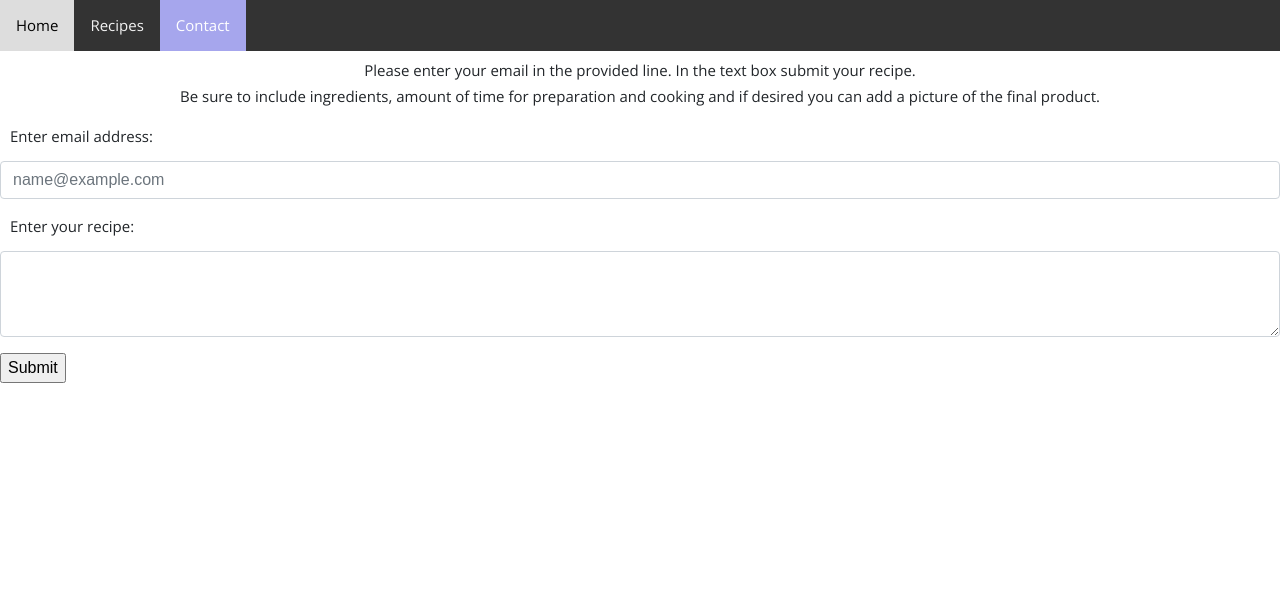
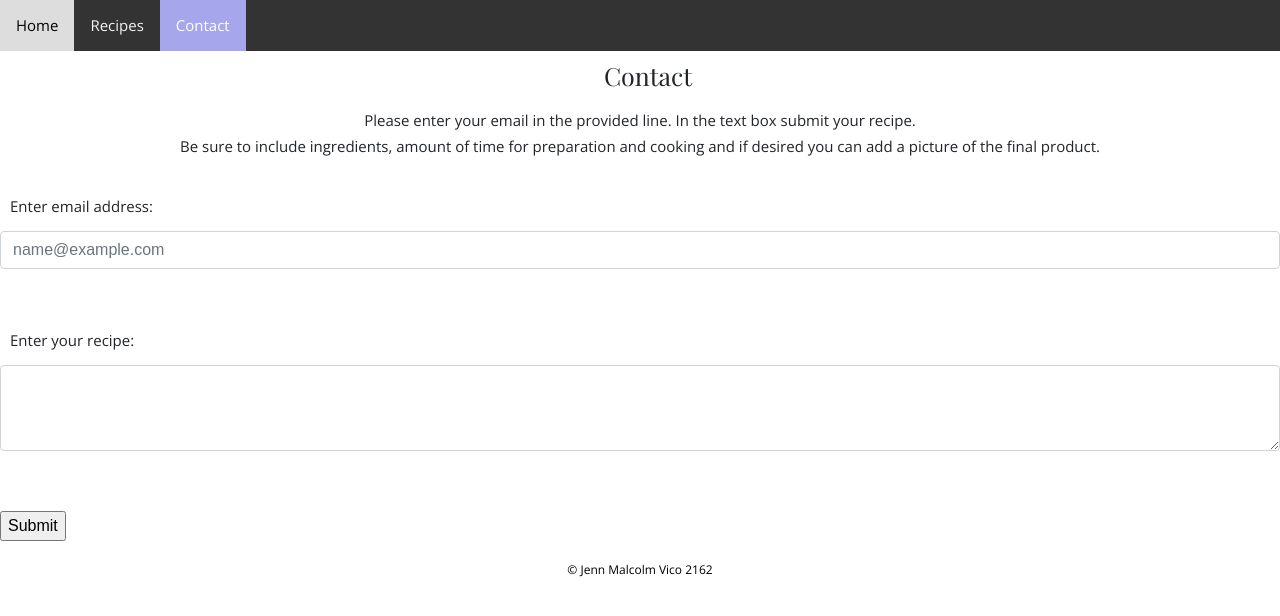
Before and after one commit to jennmalcolm678/Vico2162Final, a plain HTML site: page contact.html in a window 1280 px wide. Drawn offline with nearby package versions, Linux system fonts and the light colour scheme.

Commit message:
footer
footer

```diff
--- a/contact.html
+++ b/contact.html
@@ -24,6 +24,10 @@
   </a>
 </div>
 
+<div style="padding-left:16px">
+<h2>Contact</h2>
+</div>
+
 <h4> Please enter your email in the provided line. In the text box submit your recipe. </h4>
 <h5> Be sure to include ingredients, amount of time for preparation and cooking and if desired you can add a picture of the final product. </h5>
 
@@ -43,6 +47,8 @@
 <input type="submit" value="Submit">
 </form>
 
+<footer> &copy; Jenn Malcolm Vico 2162</footer>
+
 <script src="https://code.jquery.com/jquery-3.4.1.slim.min.js" integrity="sha384-J6qa4849blE2+poT4WnyKhv5vZF5SrPo0iEjwBvKU7imGFAV0wwj1yYfoRSJoZ+n" crossorigin="anonymous"></script>
 <script src="https://cdn.jsdelivr.net/npm/popper.js@1.16.0/dist/umd/popper.min.js" integrity="sha384-Q6E9RHvbIyZFJoft+2mJbHaEWldlvI9IOYy5n3zV9zzTtmI3UksdQRVvoxMfooAo" crossorigin="anonymous"></script>
 <script src="https://stackpath.bootstrapcdn.com/bootstrap/4.4.1/js/bootstrap.min.js" integrity="sha384-wfSDF2E50Y2D1uUdj0O3uMBJnjuUD4Ih7YwaYd1iqfktj0Uod8GCExl3Og8ifwB6" crossorigin="anonymous"></script>
--- a/css/style.css
+++ b/css/style.css
@@ -20,14 +20,14 @@ h4 {
     text-align: center;
     font-size: 15px;
     font-family: 'Open Sans', sans-serif;
-    margin-top: 10px;
+    margin-top: 20px;
 }
 
 h5 {
     text-align: center;
     font-size: 15px;
     font-family: 'Open Sans', sans-serif;
-    margin-bottom: 20px;
+    margin-bottom: 40px;
 }
 
 h6 {
@@ -56,8 +56,13 @@ footer {
     color: black;
     font-size: 12px;
     text-align: center;
+    margin-top: 20px;
+    margin-bottom: 5px;
 }
 
+.form-control {
+    margin-bottom: 60px;
+}
 
 .topnav {
   overflow: hidden;
```
Also changed, not shown: index.html (+2 -2 lines), recipes.html (+2 -1 lines). Lines whose indentation alone changed are shown as unchanged.
